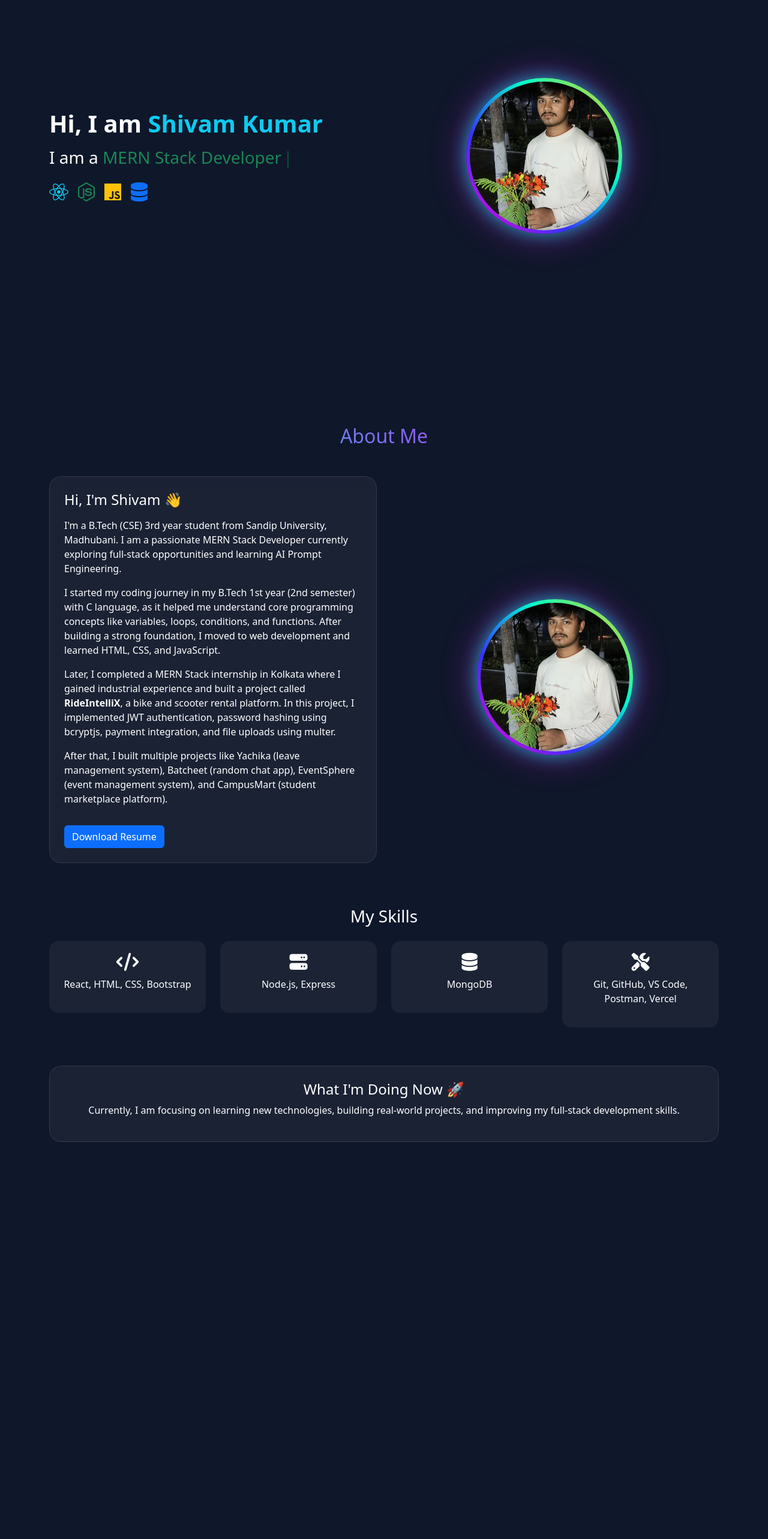
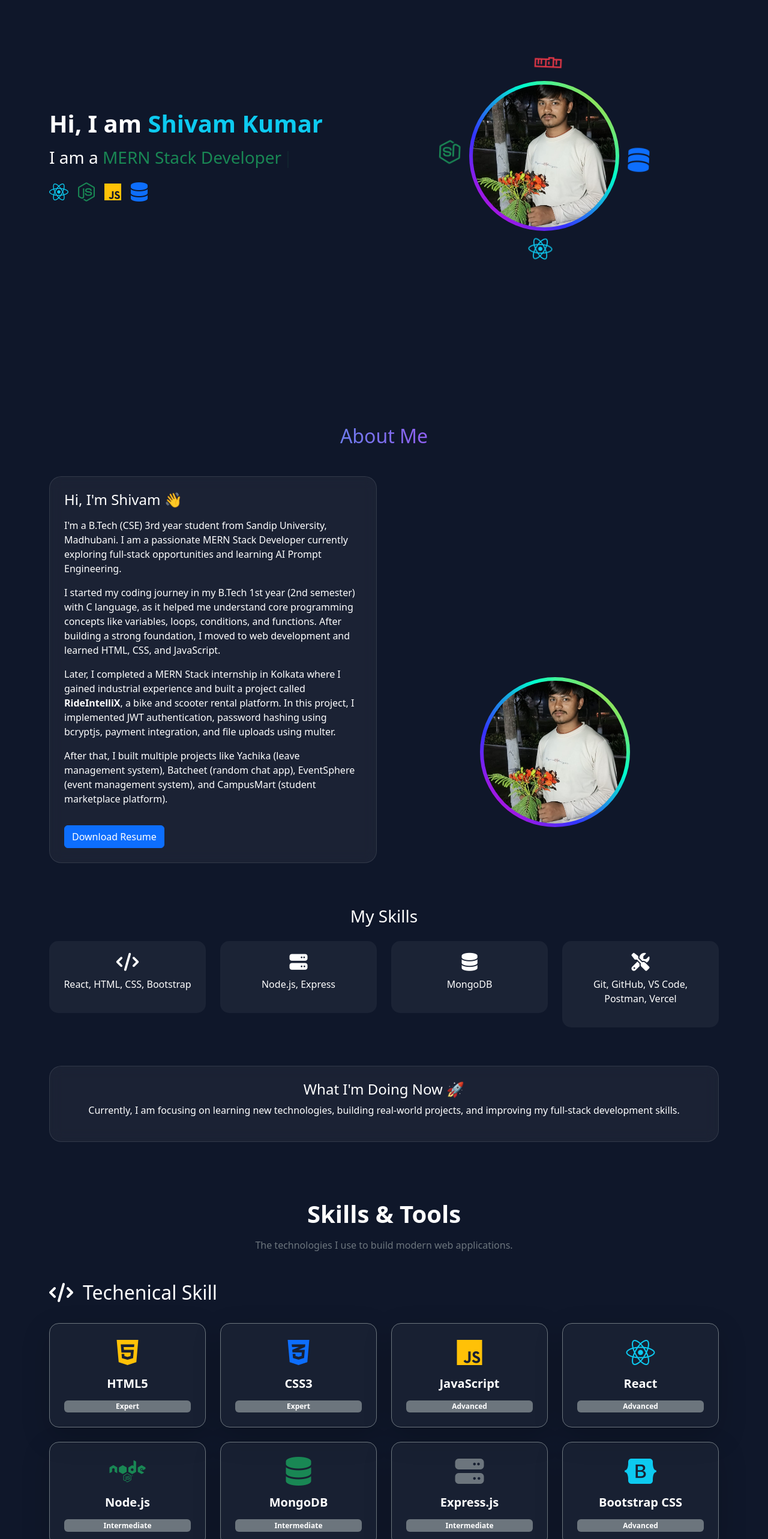
Before and after one commit to Shivam16a/Portfolio, a React (Vite) app in the folder Shivam/: page / in a window 1280 px wide. Shown: the part 140-2706 px from the top of the page at 60% size. Before the commit the page ends 2092 px from the top, so only its background shows below. Built offline with nearby package versions, Linux system fonts and the light colour scheme; the HTML template or start-up script is replaced by a standard one.

Commit message:
create skill page

```diff
--- a/Shivam/package.json
+++ b/Shivam/package.json
@@ -11,8 +11,10 @@
   },
   "dependencies": {
     "bootstrap": "^5.3.8",
+    "framer-motion": "^12.38.0",
     "react": "^19.2.4",
     "react-dom": "^19.2.4",
+    "react-icons": "^5.6.0",
     "react-router-dom": "^7.13.2",
     "react-simple-typewriter": "^5.0.1"
   },
--- a/Shivam/src/Pages/Hero.jsx
+++ b/Shivam/src/Pages/Hero.jsx
@@ -44,12 +44,21 @@ const Hero = () => {
 
         {/* RIGHT */}
         <div className="col-md-6 d-flex justify-content-center">
-          <div className="profile-wrapper">
-            <img
-              src={profile}
-              alt="Shivam"
-              className="img-fluid rounded-circle"
-            />
+          <div className="orbit-container">
+
+            {/* Orbit Icons (OUTSIDE) */}
+            <div className="orbit">
+              <i className="fa-brands fa-react orbit-icon text-info"></i>
+              <i className="fa-brands fa-node-js orbit-icon text-success"></i>
+              <i className="fab fa-npm orbit-icon text-danger"></i>
+              <i className="fa-solid fa-database orbit-icon text-primary"></i>
+            </div>
+
+            {/* Center Image WITH wrapper */}
+            <div className="profile-wrapper">
+              <img src={profile} alt="Shivam" />
+            </div>
+
           </div>
         </div>
 
--- a/Shivam/src/Pages/Home.jsx
+++ b/Shivam/src/Pages/Home.jsx
@@ -2,6 +2,7 @@ import React from "react";
 import Navbar from "../Components/Navbar";
 import Hero from "./Hero";
 import About from "./About";
+import Skills from "./Skill";
 
 const Home = () => {
   return (
@@ -9,6 +10,7 @@ const Home = () => {
       <Navbar />
       <Hero/>
       <About/>
+      <Skills/>
     </>
   )
 }
--- /dev/null
+++ b/Shivam/src/Pages/Skill.jsx
@@ -0,0 +1,89 @@
+import React from "react";
+import { motion } from "framer-motion";
+
+const skills = [
+    { name: "HTML5", level: "Expert", icon: "fa-brands fa-html5 text-warning" },
+    { name: "CSS3", level: "Expert", icon: "fa-brands fa-css3-alt text-primary" },
+    { name: "JavaScript", level: "Advanced", icon: "fa-brands fa-js text-warning" },
+    { name: "React", level: "Advanced", icon: "fa-brands fa-react text-info" },
+    { name: "Node.js", level: "Intermediate", icon: "fa-brands fa-node text-success" },
+    { name: "MongoDB", level: "Intermediate", icon: "fa-solid fa-database text-success" },
+    { name: "Express.js", level: "Intermediate", icon: "fa-solid fa-server text-secondary" },
+    { name: "Bootstrap CSS", level: "Advanced", icon: "fab fa-bootstrap text-info" },
+];
+
+const development = [
+    {name:"Vs Code", info:"Primary code editor",icon:""}
+];
+
+const Skills = () => {
+    return (
+        <section className="py-5 text-white" id="skills" style={{ background: "#0f172a", color: "white" }}>
+            <div className="container text-center">
+                <h1 className="fw-bold mb-3">Skills & Tools</h1>
+                <p className="text-secondary mb-5">
+                    The technologies I use to build modern web applications.
+                </p>
+
+                {/* Bootstrap Grid  technical skill*/}
+                <div className="row g-4">
+                    <h2 style={{ textAlign: "left" }}><i className="fas fa-code me-3"></i>Techenical Skill</h2>
+                    {skills.map((skill, index) => (
+                        <div key={index} className="col-6 col-md-3">
+                            <motion.div
+                                initial={{ opacity: 0, y: 40 }}
+                                whileInView={{ opacity: 1, y: 0 }}
+                                transition={{ duration: 0.4, delay: index * 0.1 }}
+                                whileHover={{ scale: 1.08 }}
+                                className="card bg-secondary bg-opacity-10 border border-secondary rounded-4 p-4 shadow-lg h-100"
+                            >
+                                {/* ICON */}
+                                <div className="mb-3">
+                                    <i className={`${skill.icon} fa-3x`}></i>
+                                </div>
+
+                                {/* NAME */}
+                                <h5 className="fw-semibold text-white">{skill.name}</h5>
+
+                                {/* LEVEL */}
+                                <span className="badge bg-secondary mt-2">
+                                    {skill.level}
+                                </span>
+                            </motion.div>
+                        </div>
+                    ))}
+                </div>
+                {/* Development tools */}
+                <div className="row g-4 py-5">
+                    <h2 style={{ textAlign: "left" }}><i className="fas fa-code me-3"></i>Techenical Skill</h2>
+                    {skills.map((skill, index) => (
+                        <div key={index} className="col-6 col-md-3">
+                            <motion.div
+                                initial={{ opacity: 0, y: 40 }}
+                                whileInView={{ opacity: 1, y: 0 }}
+                                transition={{ duration: 0.4, delay: index * 0.1 }}
+                                whileHover={{ scale: 1.08 }}
+                                className="card bg-secondary bg-opacity-10 border border-secondary rounded-4 p-4 shadow-lg h-100"
+                            >
+                                {/* ICON */}
+                                <div className="mb-3">
+                                    <i className={`${skill.icon} fa-3x`}></i>
+                                </div>
+
+                                {/* NAME */}
+                                <h5 className="fw-semibold text-white">{skill.name}</h5>
+
+                                {/* LEVEL */}
+                                <span className="badge bg-secondary mt-2">
+                                    {skill.level}
+                                </span>
+                            </motion.div>
+                        </div>
+                    ))}
+                </div>
+            </div>
+        </section>
+    );
+};
+
+export default Skills;
--- a/Shivam/src/styles/about.css
+++ b/Shivam/src/styles/about.css
@@ -1,6 +1,7 @@
+/* Center wrapper properly center karo */
 .profile-wrapper {
-    width: 260px;
-    height: 260px;
+    width: 250px;
+    height: 250px;
     padding: 6px;
     border-radius: 50%;
 
@@ -14,12 +15,90 @@
     align-items: center;
     justify-content: center;
 
-    box-shadow: 0 0 30px rgba(0, 255, 255, 0.6),
-        0 0 60px rgba(255, 0, 255, 0.4);
+    position: absolute;
+    z-index: 2;
 }
 
+/* image full fill */
 .profile-wrapper img {
     width: 100%;
     height: 100%;
+    border-radius: 50%;
     object-fit: cover;
 }
+
+.orbit-container {
+    position: relative;
+    width: 300px;
+    height: 300px;
+    display: flex;
+    align-items: center;
+    justify-content: center;
+}
+
+/* Center Image */
+.center-img {
+    width: 140px;
+    height: 140px;
+    border-radius: 50%;
+    z-index: 2;
+}
+
+/* Orbit Circle */
+.orbit {
+    position: absolute;
+
+    width: 350px;
+    height: 350px;
+    /* border-radius: 50%;
+
+    border: 2px dashed #00ffff;
+
+    box-shadow:
+        0 0 10px #00ffff,
+        inset 0 0 10px #00ffff; */
+
+    animation: rotate 12s linear infinite;
+}
+
+/* Icons */
+.orbit-icon {
+    position: absolute;
+    font-size: 40px;
+}
+
+/* Positioning Icons in Circle */
+.orbit-icon:nth-child(1) {
+    top: 0;
+    left: 50%;
+    transform: translateX(-50%);
+}
+
+.orbit-icon:nth-child(2) {
+    right: 0;
+    top: 50%;
+    transform: translateY(-50%);
+}
+
+.orbit-icon:nth-child(3) {
+    bottom: 0;
+    left: 50%;
+    transform: translateX(-50%);
+}
+
+.orbit-icon:nth-child(4) {
+    left: 0;
+    top: 50%;
+    transform: translateY(-50%);
+}
+
+/* Animation */
+@keyframes rotate {
+    from {
+        transform: rotate(0deg);
+    }
+
+    to {
+        transform: rotate(360deg);
+    }
+}
```
Also changed, not shown: 1 other file (tests, documents, lock files or other folders).
